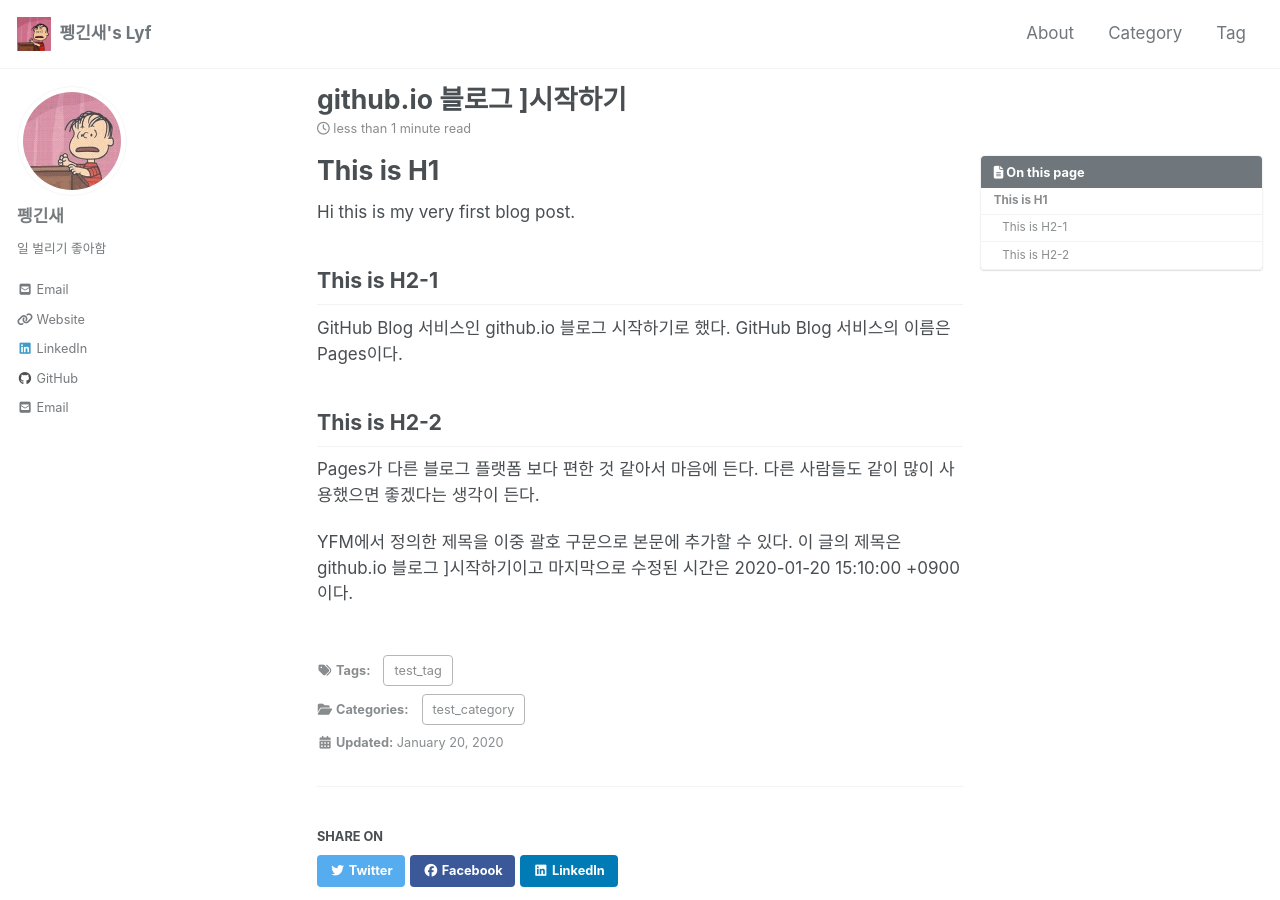
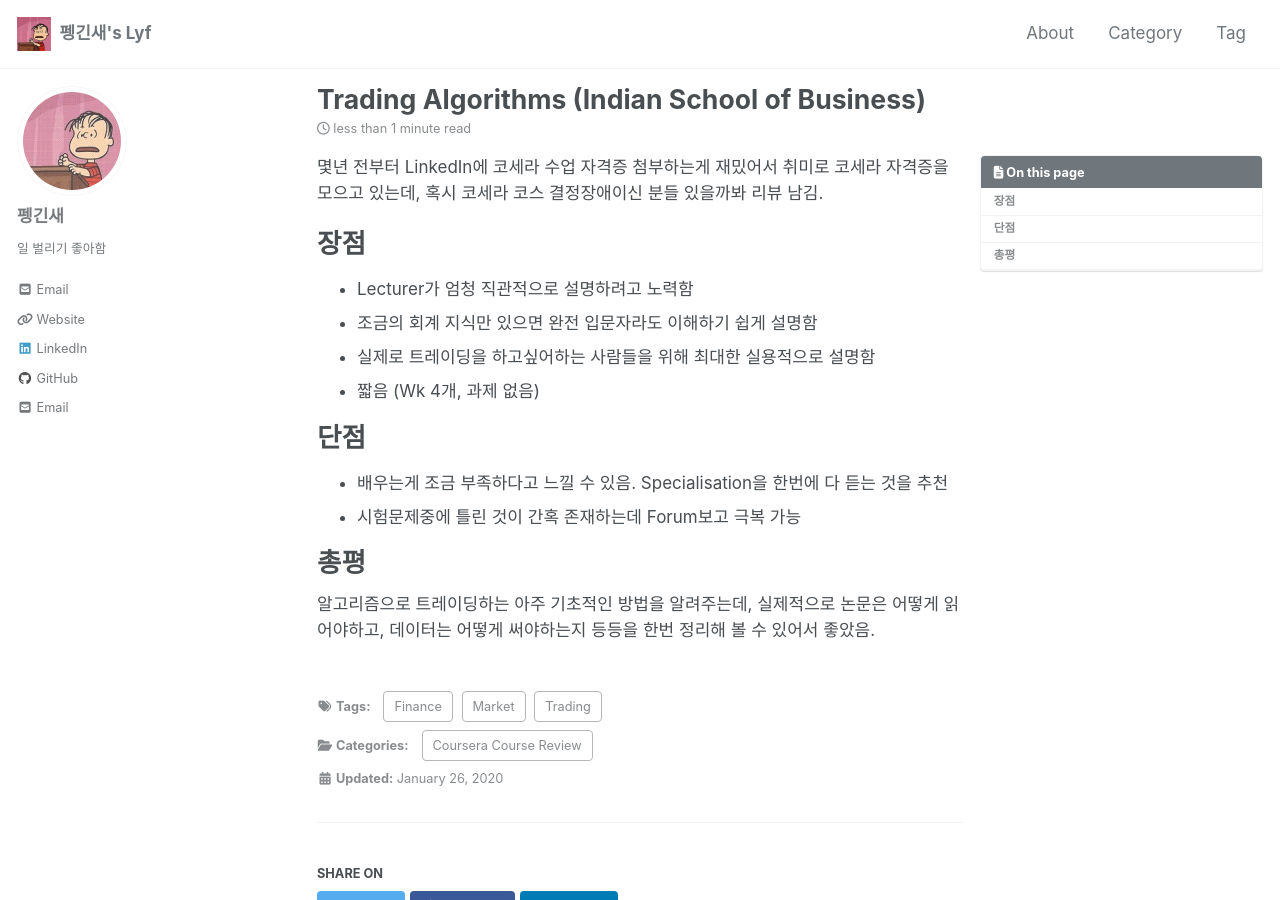
Before and after one commit to sylim2357/sylim2357.github.io, a Jekyll site: the page built from _posts/2020-01-20-test.md, in a window 1280 px wide and 900 px high. Built offline with Jekyll 4.4.1, drawn with Linux system fonts in a browser that asks for light colours; cached includes are drawn as plain includes; nearby versions of some CDN libraries; comment, search, counter and statistics services are not loaded.

Commit message:
trading-algorithms

```diff
--- a/_includes/category-list.html
+++ b/_includes/category-list.html
@@ -19,7 +19,7 @@
     {% for hash in category_hashes %}
       {% assign keyValue = hash | split: '|' %}
       {% capture category_word %}{{ keyValue[1] | strip_newlines }}{% endcapture %}
-      <a href="{{ category_word | slugify | prepend: path_type | prepend: site.category_archive.path | relative_url }}" class="page__taxonomy-item" rel="tag">{{ category_word }}</a>{% unless forloop.last %}<span class="sep">, </span>{% endunless %}
+      <a href="{{ category_word | slugify | prepend: path_type | prepend: site.category_archive.path | relative_url }}" class="page__taxonomy-item" rel="permalink">{{ category_word }}</a>{% unless forloop.last %}<span class="sep">, </span>{% endunless %}
     {% endfor %}
     </span>
   </p>
--- a/_posts/2020-01-20-test.md
+++ b/_posts/2020-01-20-test.md
@@ -1,27 +1,29 @@
 ---
-title:  "github.io 블로그 ]시작하기"
-excerpt: "GitHub Blog 서비스인 github.io 블로그 시작하기로 했다."
+title:  "Trading Algorithms (Indian School of Business)"
+excerpt: "★★★☆☆"
 toc: true
 toc_sticky: true
 
 categories:
-  - test_category
+  - Coursera Course Review
 tags:
-  - test_tag
-last_modified_at: 2020-01-20T15:10:00+09:00
+  - Finance
+  - Market
+  - Trading
+last_modified_at: 2020-01-26T05:10:00+09:00
 ---
 
-# This is H1
-Hi this is my very first blog post.
+몇년 전부터 LinkedIn에 코세라 수업 자격증 첨부하는게 재밌어서 취미로 코세라 자격증을 모으고 있는데, 혹시 코세라 코스 결정장애이신 분들 있을까봐 리뷰 남김.
 
-## This is H2-1
-GitHub Blog 서비스인 github.io 블로그 시작하기로 했다.
-GitHub Blog 서비스의 이름은 Pages이다.
+# 장점
+- Lecturer가 엄청 직관적으로 설명하려고 노력함
+- 조금의 회계 지식만 있으면 완전 입문자라도 이해하기 쉽게 설명함
+- 실제로 트레이딩을 하고싶어하는 사람들을 위해 최대한 실용적으로 설명함
+- 짧음 (Wk 4개, 과제 없음)
 
-## This is H2-2
-Pages가 다른 블로그 플랫폼 보다 편한 것 같아서 마음에 든다.
-다른 사람들도 같이 많이 사용했으면 좋겠다는 생각이 든다.
+# 단점
+- 배우는게 조금 부족하다고 느낄 수 있음. Specialisation을 한번에 다 듣는 것을 추천
+- 시험문제중에 틀린 것이 간혹 존재하는데 Forum보고 극복 가능
 
-YFM에서 정의한 제목을 이중 괄호 구문으로 본문에 추가할 수 있다.
-이 글의 제목은 {{ page.title }}이고
-마지막으로 수정된 시간은 {{ page.last_modified_at }}이다.
+# 총평
+알고리즘으로 트레이딩하는 아주 기초적인 방법을 알려주는데, 실제적으로 논문은 어떻게 읽어야하고, 데이터는 어떻게 써야하는지 등등을 한번 정리해 볼 수 있어서 좋았음.
```
Also changed, not shown: _posts/2020-01-25-deep-portfolio-theory-paper-review.md (+1 -0 lines).
